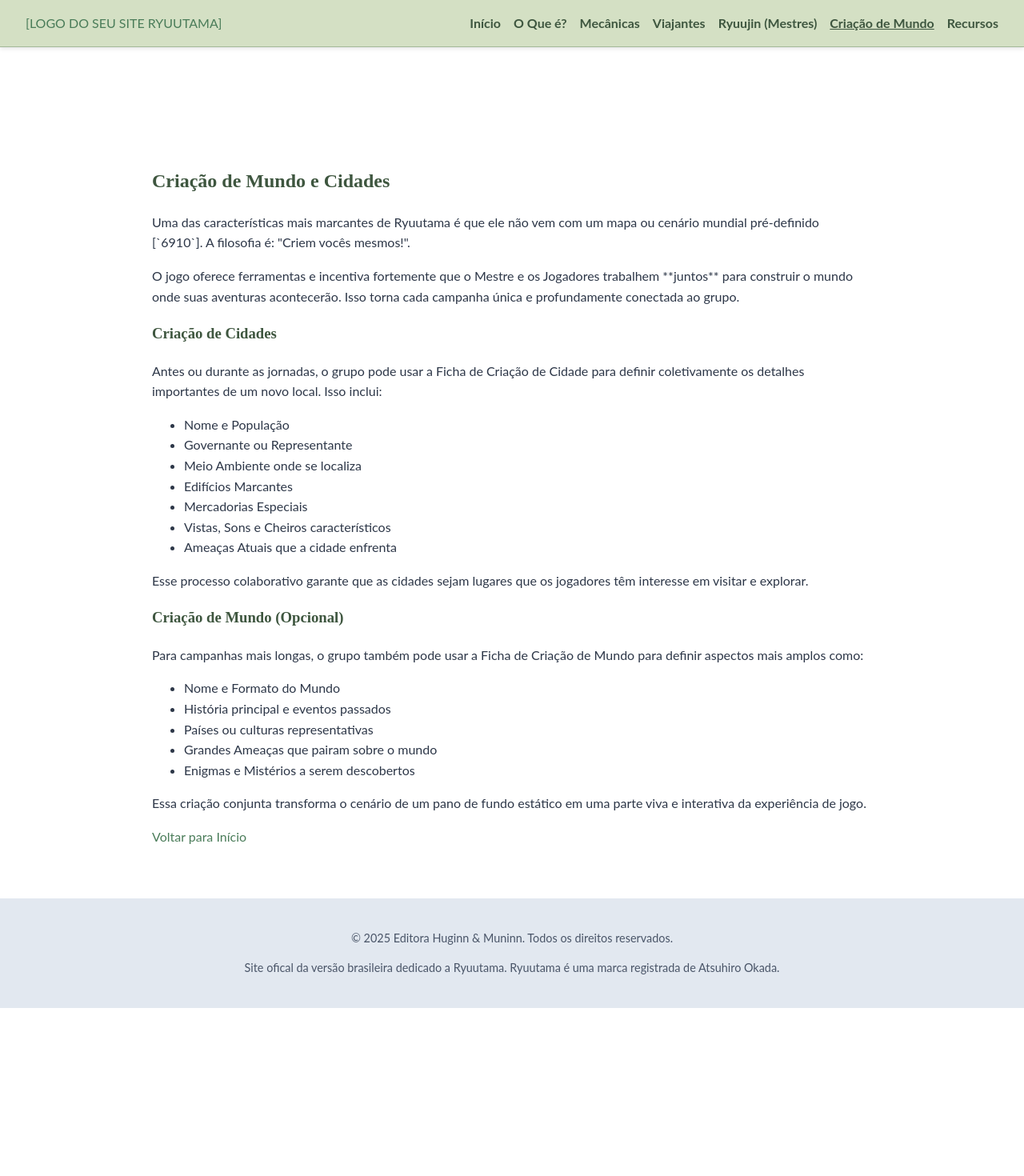
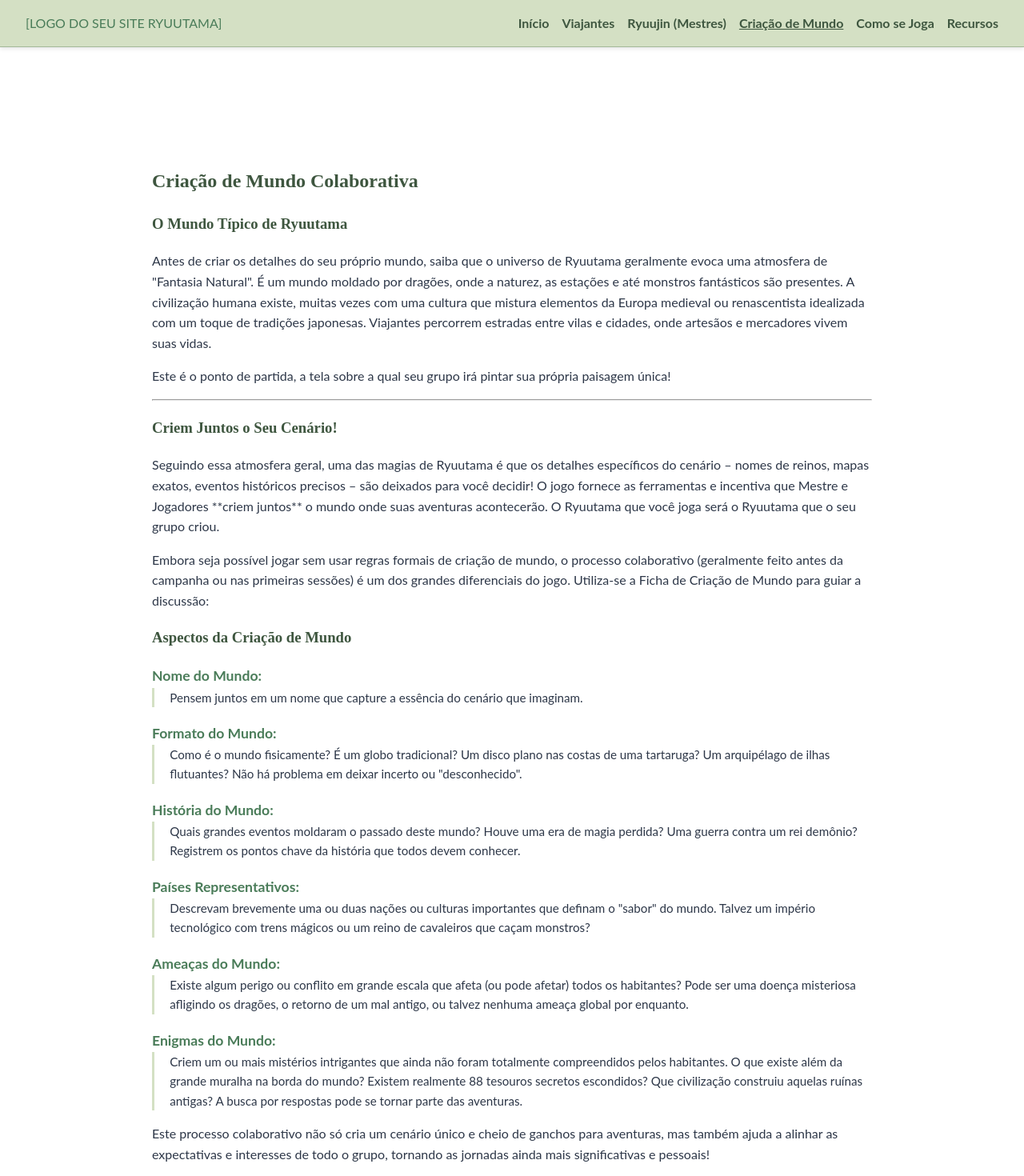
Before and after one commit to rogerioloboBR/ryuutama-site, an Angular app: page /mundo in a window 1280 px wide. Shown: the top 1470 px of the page at 80% size. Before the commit the page ends 1260 px from the top, so only its background shows below. Built offline with nearby package versions, Linux system fonts and the light colour scheme.

Commit message:
melhoria no texto da pagina mundo e adessão da pagina como jogar

```diff
--- a/src/app/app.routes.ts
+++ b/src/app/app.routes.ts
@@ -6,6 +6,7 @@ import { ClassesComponent } from './classes/classes.component';
 import { RyuujinComponent } from './ryuujin/ryuujin.component';
 import { MundoComponent } from './mundo/mundo.component';
 import { RecursosComponent } from './recursos/recursos.component';
+import { ComoJogarComponent } from './como-jogar/como-jogar.component';
 
 
 export const routes: Routes = [
@@ -19,5 +20,6 @@ export const routes: Routes = [
   { path: 'ryuujin', component: RyuujinComponent }, // Ou /mestres
   { path: 'mundo', component: MundoComponent },
   { path: 'recursos', component: RecursosComponent }, // Incluirá "Onde Comprar"
+  { path: 'como-jogar', component: ComoJogarComponent },
   { path: '**', redirectTo: '' } // Rota coringa
 ];
--- /dev/null
+++ b/src/app/como-jogar/como-jogar.component.html
@@ -0,0 +1,41 @@
+<div class="content-section-inner">
+  <h2>Como se Joga Ryuutama: Um Exemplo</h2>
+  <div class="page-illustration">
+    <img src="../../assets/img/grupo-jogando.png" alt="Ilustração de um grupo jogando Ryuutama em volta de uma mesa com um Ryuujin observando">
+  </div>
+  <p>Para entender melhor o fluxo de uma sessão, vamos acompanhar um trecho da jornada de Leo (um Mercador Técnico interpretado pelo Jogador A) e Haruka (uma Fazendeira Mágica interpretada pela Jogadora B), guiados pelo Ryuujin Aster (interpretado pela GM). A história é inspirada no "Exemplo de Jogo 1" do livro.</p>
+  <p class="disclaimer">Lembre-se: este é um exemplo narrativo simplificado. As regras completas e nuances estão no livro oficial!</p>
+
+  <hr>
+
+  <section>
+    <h3>Início do Dia e Condição</h3>
+    <p><em>GM (Aster):</em> O início do outono chegou, e vocês, Leo, Haruka e o cão Brigadeiro, caminham por uma estrada nos Campos de Alphonbra sob uma leve garoa, admirando as folhas avermelhadas das árvores. Já passa do meio-dia. Como vocês estão se sentindo hoje? Por favor, rolem seus Testes de Condição ([FOR + ESP]).</p>
+    <p><em>Jogador A (Leo):</em> Show! Minha FOR é d6 e ESP é d6... (rola os dados) ... consegui um 4 e um 3, total 7. Acho que o Leo acordou bem!</p>
+    <p><em>GM (Aster):</em> Ótimo, Leo está com boa saúde hoje.</p>
+    <p><em>Jogadora B (Haruka):</em> Minha vez! FOR d6, ESP d8... (rola os dados)... Ah, não! Dois dados com resultado 1! Falha Crítica!</p>
+    <p><em>GM (Aster):</em> Ih, parece que Haruka não dormiu bem, o rosto dela está pálido. Com a Falha Crítica na Condição, você precisa escolher um Atributo para diminuir em um tipo de dado hoje. Qual será?</p>
+    <p><em>Jogadora B (Haruka):</em> Hmm, meu ESP d8 é importante para magia... vou diminuir ele para d6 hoje. Bah...</p>
+    <p><em>GM (Aster):</em> Anotado. Além disso, como foi uma Falha Crítica, ambos (Leo e Haruka) ganham 1 Ponto de Falha cada. Marquem aí, eles podem ser úteis depois!</p>
+  </section>
+
+  <hr>
+
+  <section>
+    <h3>A Viagem e os Desafios</h3>
+    <p><em>GM (Aster):</em> Ok, continuando a viagem pelos campos (Terreno Nível 1, Dificuldade 6) com essa garoa (Clima +1, Dificuldade Total 7). Rolem o Teste de Viagem ([FOR + DES]) para ver se encontram algum percalço.</p>
+    <p><em>Jogadora B (Haruka):</em> Espera! Antes de rolar, quero usar meu Talento Música (do Ofício Paralelo de Menestrel). Vou aprender a "Canção da Chuva" agora! (rola [DES+ESP] contra NA 7)... Consegui um 9! Sucesso! Canto minha "Canção Pingo de Leite" e todos ganham +1 no próximo teste!</p>
+    <p><em>Jogador A (Leo):</em> Boa, Haruka! Agora meu Teste de Viagem [FOR d6 + DES d8]... (rola os dados)... 6. Ufa, com o +1 da música deu 7, passei raspando!</p>
+    <p><em>Jogadora B (Haruka):</em> O meu [FOR d6 + DES d4]... (rola)... 9! Sucesso também!</p>
+    <p><em>GM (Aster):</em> Excelente, vocês avançam sem problemas, mas logo adiante percebem que a chuva forte de ontem levou parte da estrada! A trilha está confusa. Haruka, como Mapeadora, faça o Teste de Direção ([INT + INT], NA 7) para não se perderem.</p>
+    <p><em>Jogadora B (Haruka):</em> Ok! Meu INT é d6. Só pra garantir, vou gastar 4 PM e conjurar a Magia Arcana "Seta-Bússola". Meu Teste de Magia ([INT d6 + ESP d6 - lembrando que diminuiu hoje])... (rola)... 8! Sucesso, a magia funciona!</p>
+    <p><em>GM (Aster):</em> Uma pequena seta brilhante surge na mão de Haruka, apontando a direção correta apesar da trilha apagada. Graças à magia e à sua atenção, vocês encontram um desvio seguro e continuam a jornada sem perder tempo.</p>
+  </section>
+
+   <section>
+    <h3>Conclusão do Exemplo</h3>
+    <p>Este trecho ilustra como os Testes de Condição definem o estado diário, os Testes de Jornada (Viagem, Direção, Acampamento) criam desafios relacionados ao ambiente, e como os Talentos e Magias podem ser usados para superar esses obstáculos. A interação entre os jogadores e a narração da GM constroem a história passo a passo.</p>
+   </section>
+
+   <a routerLink="/" class="cta-button secondary">Voltar para Início</a>
+</div>
--- a/src/app/header/header.component.html
+++ b/src/app/header/header.component.html
@@ -5,11 +5,10 @@
   <nav class="main-navigation">
     <ul>
       <li><a routerLink="/" routerLinkActive="active-link" [routerLinkActiveOptions]="{ exact: true }">Início</a></li>
-      <li><a href="#o-que-e" (click)="scrollToSection('o-que-e'); $event.preventDefault()">O Que é?</a></li>
-      <li><a href="#mecanicas" (click)="scrollToSection('mecanicas'); $event.preventDefault()">Mecânicas</a></li>
       <li><a routerLink="/classes" routerLinkActive="active-link">Viajantes</a></li>
       <li><a routerLink="/ryuujin" routerLinkActive="active-link">Ryuujin (Mestres)</a></li>
       <li><a routerLink="/mundo" routerLinkActive="active-link">Criação de Mundo</a></li>
+      <li><a routerLink="/como-jogar" routerLinkActive="active-link">Como se Joga</a>
       <li><a routerLink="/recursos" routerLinkActive="active-link">Recursos</a></li>
     </ul>
   </nav>
--- a/src/app/mundo/mundo.component.html
+++ b/src/app/mundo/mundo.component.html
@@ -1,31 +1,46 @@
 <div class="content-section-inner">
-  <h2>Criação de Mundo e Cidades</h2>
-  <p>Uma das características mais marcantes de Ryuutama é que ele não vem com um mapa ou cenário mundial pré-definido [`6910`]. A filosofia é: "Criem vocês mesmos!".</p>
-  <p>O jogo oferece ferramentas e incentiva fortemente que o Mestre e os Jogadores trabalhem **juntos** para construir o mundo onde suas aventuras acontecerão. Isso torna cada campanha única e profundamente conectada ao grupo.</p>
+  <h2>Criação de Mundo Colaborativa</h2>
 
-  <h3>Criação de Cidades</h3>
-  <p>Antes ou durante as jornadas, o grupo pode usar a Ficha de Criação de Cidade para definir coletivamente os detalhes importantes de um novo local. Isso inclui:</p>
-  <ul>
-      <li>Nome e População</li>
-      <li>Governante ou Representante</li>
-      <li>Meio Ambiente onde se localiza</li>
-      <li>Edifícios Marcantes</li>
-      <li>Mercadorias Especiais</li>
-      <li>Vistas, Sons e Cheiros característicos</li>
-      <li>Ameaças Atuais que a cidade enfrenta</li>
-  </ul>
-  <p>Esse processo colaborativo garante que as cidades sejam lugares que os jogadores têm interesse em visitar e explorar.</p>
+  <section>
+    <h3>O Mundo Típico de Ryuutama</h3>
+    <p>Antes de criar os detalhes do seu próprio mundo, saiba que o universo de Ryuutama geralmente evoca uma atmosfera de "Fantasia Natural". É um mundo moldado por dragões, onde a naturez, as estações e até monstros fantásticos são presentes. A civilização humana existe, muitas vezes com uma cultura que mistura elementos da Europa medieval ou renascentista idealizada com um toque de tradições japonesas. Viajantes percorrem estradas entre vilas e cidades, onde artesãos e mercadores vivem suas vidas.</p>
+    <p>Este é o ponto de partida, a tela sobre a qual seu grupo irá pintar sua própria paisagem única!</p>
+  </section>
 
-  <h3>Criação de Mundo (Opcional)</h3>
-  <p>Para campanhas mais longas, o grupo também pode usar a Ficha de Criação de Mundo para definir aspectos mais amplos como:</p>
-   <ul>
-      <li>Nome e Formato do Mundo</li>
-      <li>História principal e eventos passados</li>
-      <li>Países ou culturas representativas</li>
-      <li>Grandes Ameaças que pairam sobre o mundo</li>
-      <li>Enigmas e Mistérios a serem descobertos</li>
-  </ul>
-  <p>Essa criação conjunta transforma o cenário de um pano de fundo estático em uma parte viva e interativa da experiência de jogo.</p>
+  <hr>
 
-  <a routerLink="/" class="cta-button secondary">Voltar para Início</a>
+  <section>
+    <h3>Criem Juntos o Seu Cenário!</h3>
+    <p>Seguindo essa atmosfera geral, uma das magias de Ryuutama é que os detalhes específicos do cenário – nomes de reinos, mapas exatos, eventos históricos precisos – são deixados para você decidir! O jogo fornece as ferramentas e incentiva que Mestre e Jogadores **criem juntos** o mundo onde suas aventuras acontecerão. O Ryuutama que você joga será o Ryuutama que o seu grupo criou.</p>
+    <p>Embora seja possível jogar sem usar regras formais de criação de mundo, o processo colaborativo (geralmente feito antes da campanha ou nas primeiras sessões) é um dos grandes diferenciais do jogo. Utiliza-se a Ficha de Criação de Mundo para guiar a discussão:</p>
+  </section>
+
+  <section>
+    <h3>Aspectos da Criação de Mundo</h3>
+    <dl class="world-creation-fields">
+      <dt>Nome do Mundo:</dt>
+      <dd>Pensem juntos em um nome que capture a essência do cenário que imaginam.</dd>
+
+      <dt>Formato do Mundo:</dt>
+      <dd>Como é o mundo fisicamente? É um globo tradicional? Um disco plano nas costas de uma tartaruga? Um arquipélago de ilhas flutuantes? Não há problema em deixar incerto ou "desconhecido".</dd>
+
+      <dt>História do Mundo:</dt>
+      <dd>Quais grandes eventos moldaram o passado deste mundo? Houve uma era de magia perdida? Uma guerra contra um rei demônio? Registrem os pontos chave da história que todos devem conhecer.</dd>
+
+      <dt>Países Representativos:</dt>
+      <dd>Descrevam brevemente uma ou duas nações ou culturas importantes que definam o "sabor" do mundo. Talvez um império tecnológico com trens mágicos ou um reino de cavaleiros que caçam monstros?</dd>
+
+      <dt>Ameaças do Mundo:</dt>
+      <dd>Existe algum perigo ou conflito em grande escala que afeta (ou pode afetar) todos os habitantes? Pode ser uma doença misteriosa afligindo os dragões, o retorno de um mal antigo, ou talvez nenhuma ameaça global por enquanto.</dd>
+
+      <dt>Enigmas do Mundo:</dt>
+      <dd>Criem um ou mais mistérios intrigantes que ainda não foram totalmente compreendidos pelos habitantes. O que existe além da grande muralha na borda do mundo? Existem realmente 88 tesouros secretos escondidos? Que civilização construiu aquelas ruínas antigas? A busca por respostas pode se tornar parte das aventuras.</dd>
+    </dl>
+  </section>
+
+  <section>
+      <p>Este processo colaborativo não só cria um cenário único e cheio de ganchos para aventuras, mas também ajuda a alinhar as expectativas e interesses de todo o grupo, tornando as jornadas ainda mais significativas e pessoais!</p>
+      <a routerLink="/" class="cta-button secondary">Voltar para Início</a>
+  </section>
+
 </div>
--- a/src/app/mundo/mundo.component.scss
+++ b/src/app/mundo/mundo.component.scss
@@ -0,0 +1,16 @@
+/* Em src/app/mundo/mundo.component.css (Opcional) */
+.world-creation-fields dt { /* Termo (Nome do Campo) */
+  font-weight: bold;
+  color: var(--ryutama-green-medium, #4a7c59); /* Cor de destaque */
+  margin-top: 1.2rem; /* Espaço antes de cada termo */
+  font-size: 1.1rem;
+}
+
+.world-creation-fields dd { /* Descrição */
+  margin-left: 0; /* Remove indentação padrão do <dd> */
+  margin-bottom: 1rem; /* Espaço abaixo da descrição */
+  padding-left: 1.2rem; /* Adiciona um recuo à esquerda */
+  border-left: 3px solid var(--ryutama-green-light, #d4e0c4); /* Linha lateral sutil */
+  font-size: 0.95rem;
+  line-height: 1.6;
+}
```
Also changed, not shown: src/app/como-jogar/como-jogar.component.scss (added, +30 -0 lines), src/app/como-jogar/como-jogar.component.ts (added, +11 -0 lines), src/app/o-que-e/o-que-e.component.html (+7 -1 lines), src/assets/img/grupo-jogando.png (added), 1 other file (tests, documents, lock files or other folders).
